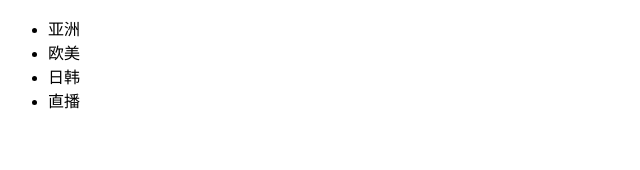
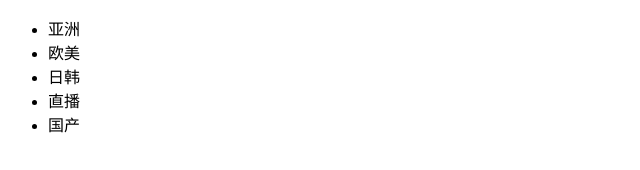
Before and after one commit to Caesar-Victory/experiencing-function-of-Git, a plain HTML site: page index.html in a window 1280 px wide. Shown: the full height of the page, 0-640 px from the left. Drawn offline with Linux system fonts and the light colour scheme.

```diff
--- a/index.html
+++ b/index.html
@@ -10,6 +10,7 @@
     <li>欧美</li>
     <li>日韩</li>
     <li>直播</li>
+    <li>国产</li>
 </ul>
 </body>
 </html>
```
